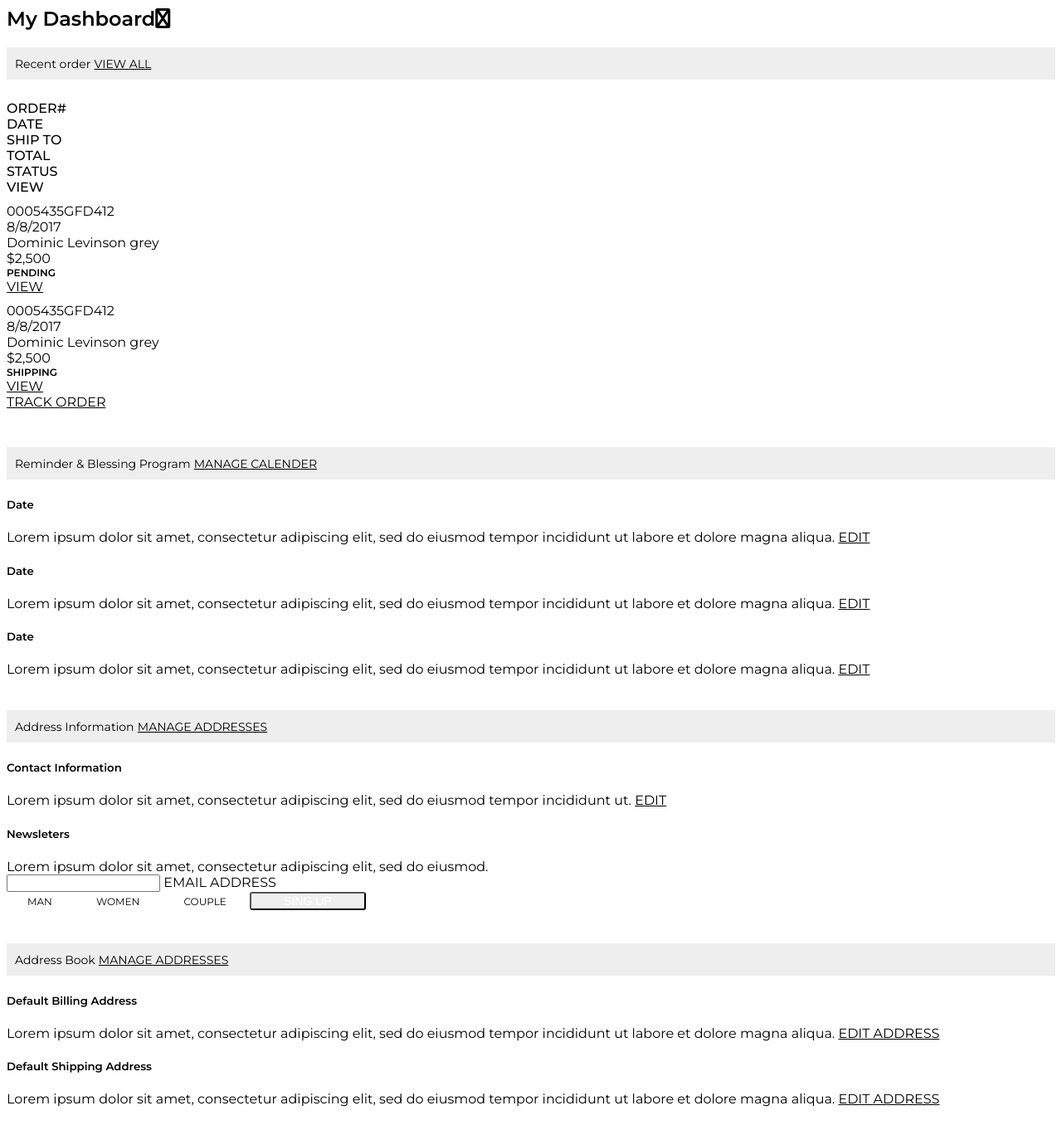
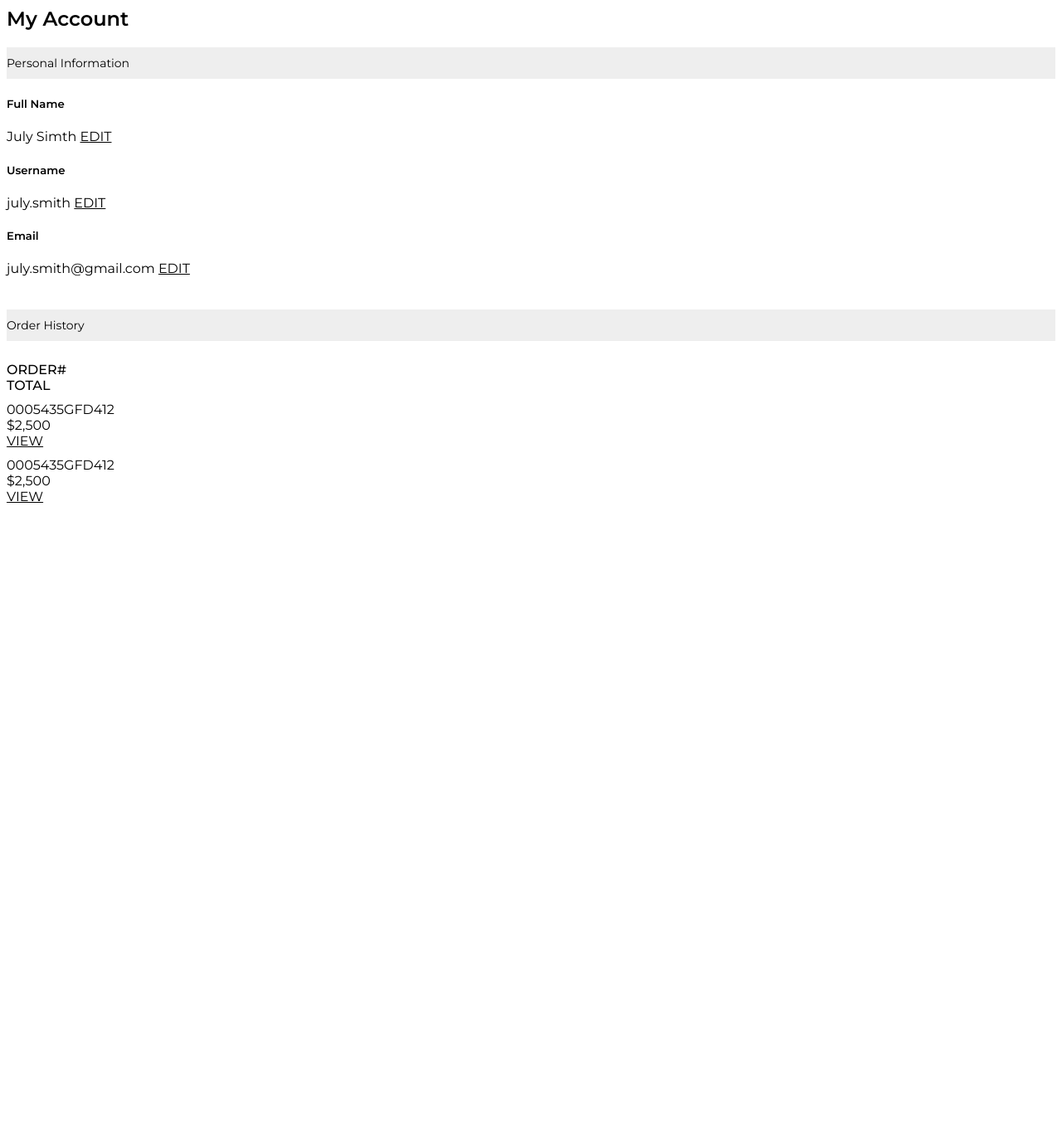
Before and after one commit to desolaafujah/StoreFront, a Flask app: template templates/userAccount.html in a window 1280 px wide. Shown: the whole page at 83% size. After the commit the page ends 606 px from the top, so only its background shows below. Run offline with Flask 3, Linux system fonts and the light colour scheme; the template is opened without the code that fills it, so the values that code supplies are empty.

Commit message:
account page

```diff
--- a/static/userAccount.css
+++ b/static/userAccount.css
@@ -50,9 +50,6 @@ body {
  }
  .font-sm {
    font-size: 12px;
- }
- .font-df {
-   font-size: 14px;
  }
  .font-md {
    font-size: 18px;
@@ -151,7 +148,6 @@ body {
 .mrg-gt {margin-top: 20px;}
 .mrgt-xxl{margin-top: 30px !important;}
 .mrg-xl {margin-left: 5px;}
-.mrg-sl {margin-left: 10px;}
 .mrg-dl {margin-left: 15px;}
 .mrg-gl {margin-left: 20px;}
 .mrg-xr {margin-right: 5px;}
--- a/templates/userAccount.html
+++ b/templates/userAccount.html
@@ -4,35 +4,48 @@
     <title>User Account Dashboard Design</title>
     <meta name="viewport" content="width=device-width, initial-scale=1.0">
     <link href="https://fonts.googleapis.com/css?family=Montserrat:400,500,600" rel="stylesheet">
-    <link rel="stylesheet" href="https://cdnjs.cloudflare.com/ajax/libs/font-awesome/6.0.0-beta3/css/all.min.css">
-    <link rel="stylesheet" href="userAccount.css">
+    <link rel="stylesheet" href="static/userAccount.css">
   </head>
   <body>
     <div class="container">
-        <h2>My Dashboard<span class="pull-right marg-bn"><i class="fa fa-wpforms" aria-hidden="true"></i></span></h2>
+        <h2>My Account<span class="pull-right marg-bn"><i class="fa fa-wpforms" aria-hidden="true"></i></span></h2>
+
+        <div class="reminder-blessing  pad-gb">
+          <div class="bg-gray pad-st pad-sb mrg-gt mrg-gb">
+            <span class="font-df mrg-sl">Personal Information</span>
+          </div>
+          <div class="row">
+            <div class="col-sm-3">
+              <h5 class="font-bd">Full Name</h5>
+              <span class="">July Simth</span>
+              <span class="btn btn-link pad-zl">EDIT</span>
+            </div>
+            <div class="col-sm-1"></div>
+            <div class="col-sm-3">
+              <h5 class="font-bd">Username</h5>
+              <span class="">july.smith</span>
+              <span class="btn btn-link pad-zl">EDIT</span>
+            </div>
+            <div class="col-sm-1"></div>
+            <div class="col-sm-3">
+              <h5 class="font-bd">Email</h5>
+              <span class="">july.smith@gmail.com</span>
+              <span class="btn btn-link pad-zl">EDIT</span>
+            </div>
+            <div class="col-sm-1"></div>
+          </div>
+          </div>
+
         <div class="recent-order pad-gb">
         <div class="bg-gray pad-st pad-sb mrg-gt mrg-gb">
-          <span class="font-df mrg-sl">Recent order</span>
-          <span class="font-df btn btn-link pull-right marg-bn">VIEW ALL</span>
+          <span class="font-df mrg-sl">Order History</span>
         </div>
         <div class="row mrg-zl pad-xt pad-xb border-btm">
           <div class="col-sm-3">
             <span class="font-sb">ORDER#</span>
           </div>
           <div class="col-sm-1">
-            <span class="font-sb">DATE</span>
-          </div>
-          <div class="col-sm-3">
-            <span class="font-sb">SHIP TO</span>
-          </div>
-          <div class="col-sm-1">
             <span class="font-sb">TOTAL</span>
-          </div>
-          <div class="col-sm-1">
-            <span class="font-sb">STATUS</span>
-          </div>
-          <div class="col-sm-1">
-            <span class="font-sb ">VIEW</span>
           </div>
           <div class="col-sm-2">
             <span class="font-sb"></span>
@@ -43,16 +56,7 @@
             <span class="">0005435GFD412</span>
           </div>
           <div class="col-sm-1">
-            <span class="font-lt">8/8/2017</span>
-          </div>
-          <div class="col-sm-3">
-            <span class="font-lt">Dominic Levinson grey</span>
-          </div>
-          <div class="col-sm-1">
             <span class="font-lt">$2,500</span>
-          </div>
-          <div class="col-sm-1">
-            <span class="font-lt btn btn-grey font-sm font-bd label label-default address-label">PENDING</span>
           </div>
           <div class="col-sm-1">
             <span class="font-lt btn btn-link marg-bn pad-zl">VIEW</span>
@@ -66,111 +70,13 @@
             <span class="font-lt">0005435GFD412</span>
           </div>
           <div class="col-sm-1">
-            <span class="font-lt">8/8/2017</span>
-          </div>
-          <div class="col-sm-3">
-            <span class="font-lt">Dominic Levinson grey</span>
-          </div>
-          <div class="col-sm-1">
             <span class="font-lt">$2,500</span>
-          </div>
-          <div class="col-sm-1">
-            <span class="font-lt btn btn-primary-dark font-sm font-bd label label-default address-label">SHIPPING</span>
           </div>
           <div class="col-sm-1">
             <span class="font-lt btn btn-link marg-bn pad-zl">VIEW</span>
           </div>
-          <div class="col-sm-2">
-            <span class="font-lt btn btn-link marg-bn">TRACK ORDER</span>
-          </div>
         </div>
         </div>
-        <div class="reminder-blessing  pad-gb">
-        <div class="bg-gray pad-st pad-sb mrg-gt mrg-gb">
-          <span class="font-df mrg-sl">Reminder & Blessing Program</span>
-          <span class="font-df btn btn-link pull-right marg-bn">MANAGE CALENDER</span>
-        </div>
-        <div class="row">
-          <div class="col-sm-3">
-            <h5 class="font-bd">Date</h5>
-            <span class="">Lorem ipsum dolor sit amet, consectetur adipiscing elit, sed do eiusmod tempor incididunt ut labore et dolore magna aliqua.</span>
-            <span class="btn btn-link pad-zl">EDIT</span>
-          </div>
-          <div class="col-sm-1"></div>
-          <div class="col-sm-3">
-            <h5 class="font-bd">Date</h5>
-            <span class="">Lorem ipsum dolor sit amet, consectetur adipiscing elit, sed do eiusmod tempor incididunt ut labore et dolore magna aliqua.</span>
-            <span class="btn btn-link pad-zl">EDIT</span>
-          </div>
-          <div class="col-sm-1"></div>
-          <div class="col-sm-3">
-            <h5 class="font-bd">Date</h5>
-            <span class="">Lorem ipsum dolor sit amet, consectetur adipiscing elit, sed do eiusmod tempor incididunt ut labore et dolore magna aliqua.</span>
-            <span class="btn btn-link pad-zl">EDIT</span>
-          </div>
-          <div class="col-sm-1"></div>
-        </div>
-        </div>
-        <div class="address-information pad-gb">
-        <div class="bg-gray pad-st pad-sb mrg-gt mrg-gb">
-          <span class="font-df mrg-sl">Address Information</span>
-          <span class="font-df btn btn-link pull-right marg-bn">MANAGE ADDRESSES</span>
-        </div>
-        <div class="row">
-          <div class="col-sm-3">
-            <h5 class="font-bd">Contact Information</h5>
-            <span class="">Lorem ipsum dolor sit amet, consectetur adipiscing elit, sed do eiusmod tempor incididunt ut.</span>
-            <span class="btn btn-link pad-zl">EDIT</span>
-          </div>
-          <div class="col-sm-1"></div>
-          <div class="col-sm-8">
-            <h5 class="font-bd">Newsleters</h5>
-            <span>Lorem ipsum dolor sit amet, consectetur adipiscing elit, sed do eiusmod.</span>
-              <div class="col-sm-4">
-                <div class="floating-label form-group review-field-nickname">
-                         <input required="" type="text" name="nickname" id="nickname_field" class="form-control" data-validate="{required:true}" data-bind="value: nickname()">
-                          <label for="nickname_field"><span>EMAIL ADDRESS</span>
-                          </label>
-                     </div>
-            </div>
-            <div class="col-sm-8">
-                    <div class="form-group ">
-                        <label class="btn btn-default man address-label">
-                            <input type="radio"checked="">MAN
-                        </label>
-                        <label class="btn btn-default women address-label">
-                            <input type="radio">WOMEN
-                        </label>
-                        <label class="address-label btn btn-default couple">
-                            <input type="radio">COUPLE
-                        </label>
-                <button class="submit btn btn-dark save btn-lg" name="Submit">SING UP</button>
-                    </div>
-            </div>
-          </div>
-          <div class="col-sm-1"></div>
-        </div>
-        </div>
-        <div class="address-book pad-gb">
-        <div class="bg-gray pad-st pad-sb mrg-gt mrg-gb">
-          <span class="font-df mrg-sl">Address Book</span>
-          <span class="font-df btn btn-link pull-right marg-bn">MANAGE ADDRESSES</span>
-        </div>
-        <div class="row">
-          <div class="col-sm-3">
-            <h5 class="font-bd">Default Billing Address</h5>
-            <span class="">Lorem ipsum dolor sit amet, consectetur adipiscing elit, sed do eiusmod tempor incididunt ut labore et dolore magna aliqua.</span>
-            <span class="btn btn-link pad-zl">EDIT ADDRESS</span>
-          </div>
-          <div class="col-sm-1"></div>
-          <div class="col-sm-3">
-            <h5 class="font-bd">Default Shipping Address</h5>
-            <span class="">Lorem ipsum dolor sit amet, consectetur adipiscing elit, sed do eiusmod tempor incididunt ut labore et dolore magna aliqua.</span>
-            <span class="btn btn-link pad-zl">EDIT ADDRESS</span>
-          </div>
-          <div class="col-sm-1"></div>
-        </div>
-        </div>
-        </div>
+
   </body>
 </html>
```
